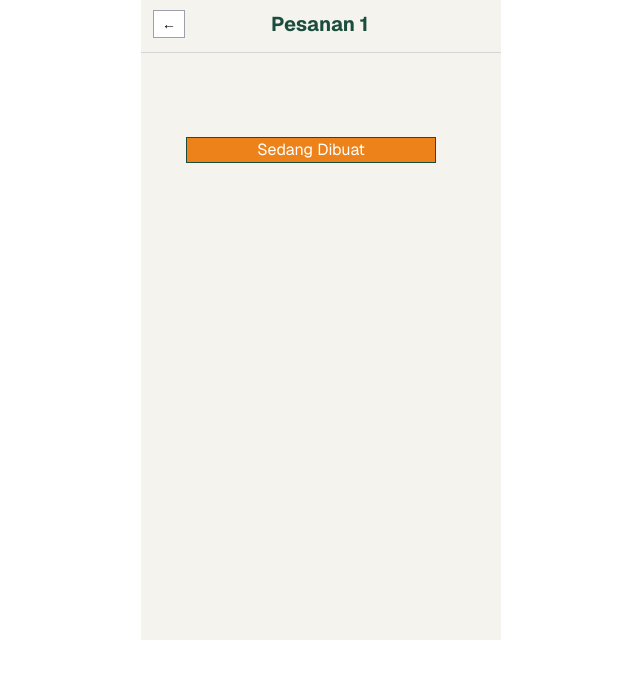
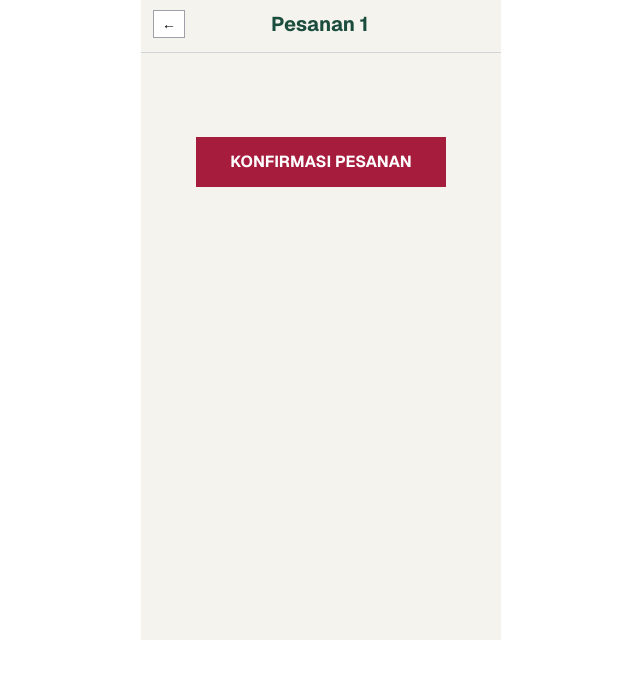
Before and after one commit to LinnaVal/PRD-Kelompok-10-Tubes-, a Next.js app in the folder my-app/: page /login/tenant/1/detail/1 in a window 1280 px wide. Shown: the top 678 px of the page, without its empty margins (319-959 px from the left). Built offline with nearby package versions, Linux system fonts and the light colour scheme.

Commit message:
Update TenantPage to manage order status and buttons
Refactor order status handling and button functionality.

```diff
--- a/my-app/app/login/tenant/[id]/detail/[order]/page.tsx
+++ b/my-app/app/login/tenant/[id]/detail/[order]/page.tsx
@@ -8,7 +8,7 @@ export default function TenantPage({ params }: { params: Promise<{ id: string, o
     const { id, order } = use(params);
 
     const [selectedPage, setSelectedPage] = useState(0);
-    const [pressed, setPressed] = useState(false);
+    const [status, setStatus] = useState(0);
     const [listOrders, setListOrders] = useState<ListOrders[]>([]);
 
     type CartItem = {
@@ -53,6 +53,18 @@ export default function TenantPage({ params }: { params: Promise<{ id: string, o
     : menu.cart.slice(selectedPage, selectedPage + itemsPerPage);
     const handlePrev = () => setSelectedPage((p) => Math.max(0, p - itemsPerPage));
     const handleNext = () => setSelectedPage((p) => p + itemsPerPage);
+
+    const getButtonProps = () => {
+    if (status === 0) {
+      return { text: "KONFIRMASI PESANAN", color: "bg-[#A61C3C] text-white border-[#A61C3C]" };
+    } else if (status === 1) {
+      return { text: "SELESAIKAN PESANAN", color: "bg-[#FACB1A] text-zinc-900 border-zinc-900" };
+    } else {
+      return { text: "PESANAN TELAH SELESAI", color: "bg-[#1B4D3E] text-white border-[#1B4D3E]" };
+    }
+  };
+
+  const btnProps = getButtonProps();
 
     return (
         <div
@@ -112,7 +124,12 @@ export default function TenantPage({ params }: { params: Promise<{ id: string, o
         </div>}
         <button
           onClick={() => {
-            setPressed(true);
+            if (status < 2) {
+              const newStatus = status + 1;
+              setStatus(newStatus);
+
+              // Jika pesanan sudah selesai (status 2), update ke LocalStorage
+              if (newStatus === 2) {
                 current.map((item) => {
                   if (item.id === Number(order)) {
                     item.order.status = "done";
@@ -120,10 +137,14 @@ export default function TenantPage({ params }: { params: Promise<{ id: string, o
                   }
                 });
                 localStorage.setItem("orders", JSON.stringify(current));
+              }
+            }
           }}
-        className={`relative ml-11.25 top-10 border border-[#1B4D3E]  text-white w-62.5  mt-5
-            ${!pressed ? "bg-[#ec8219] hover:bg-[#ec8219]/90 cursor-pointer" : "bg-[#1dcd43] hover:bg[#1dcd43]/90 cursor-not-allowed"}`}>
-            {!pressed ? "Sedang Dibuat" : "Pesanan Selesai"}
+          disabled={status === 2}
+          className={`relative mx-auto block top-10 border w-62.5 py-3 mt-5 font-bold cursor-pointer transition-colors
+            ${btnProps.color} ${status === 2 ? "opacity-90 cursor-not-allowed" : "hover:opacity-80"}`}
+        >
+          {btnProps.text}
         </button>
 
     </div>
```
Lines whose indentation alone changed are shown as unchanged.
